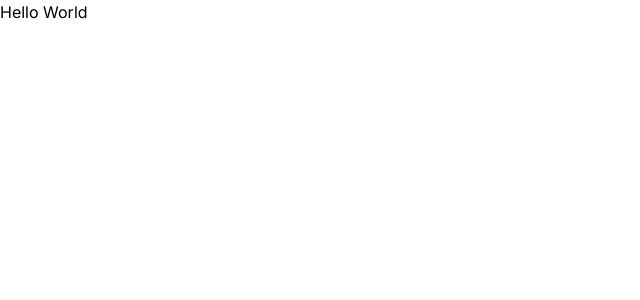
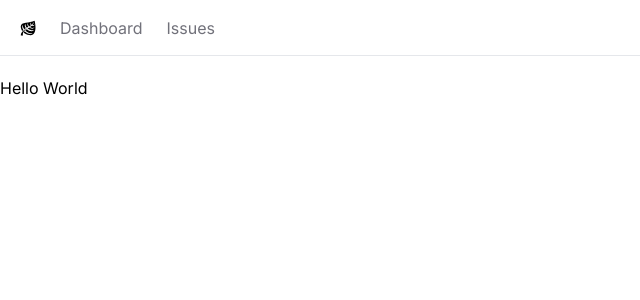
Before and after one commit to Kiwi-223/nextjs-part2, a Next.js app: page / in a window 1280 px wide. Shown: the top 300 px of the page, without its empty margins (0-640 px from the left). Built offline with nearby package versions, Linux system fonts and the light colour scheme.

Commit message:
Built NavBar

```diff
--- /dev/null
+++ b/app/NavBar.tsx
@@ -0,0 +1,25 @@
+import Link from "next/link";
+import React from "react";
+import { GiLindenLeaf } from "react-icons/gi";
+
+const NavBar = () => {
+  const links = [
+    {lable: 'Dashboard', href: "/"},
+    {lable: 'Issues', href: "/issues"}
+  ]
+
+  return (
+    <nav className="flex space-x-6 border-b mb-5 px-5 h-14 items-center">
+      <Link href="/"><GiLindenLeaf/></Link>
+      <ul className="flex space-x-6">
+        {links.map(link => <Link
+        key={link.href}
+        className="text-zinc-500 hover:text-zinc-800 transition-colors"
+        href={link.href}>{link.lable}</Link>)}
+
+      </ul>
+    </nav>
+  );
+};
+
+export default NavBar;
--- a/app/layout.tsx
+++ b/app/layout.tsx
@@ -1,22 +1,26 @@
-import './globals.css'
-import type { Metadata } from 'next'
-import { Inter } from 'next/font/google'
+import "./globals.css";
+import type { Metadata } from "next";
+import { Inter } from "next/font/google";
+import NavBar from "./NavBar";
 
-const inter = Inter({ subsets: ['latin'] })
+const inter = Inter({ subsets: ["latin"] });
 
 export const metadata: Metadata = {
-  title: 'Create Next App',
-  description: 'Generated by create next app',
-}
+  title: "Create Next App",
+  description: "Generated by create next app",
+};
 
 export default function RootLayout({
   children,
 }: {
-  children: React.ReactNode
+  children: React.ReactNode;
 }) {
   return (
     <html lang="en">
-      <body className={inter.className}>{children}</body>
+      <body className={inter.className}>
+        <NavBar />
+        <main>{children}</main>
+      </body>
     </html>
-  )
+  );
 }
--- a/app/page.tsx
+++ b/app/page.tsx
@@ -1,6 +1,3 @@
-
 export default function Home() {
-  return (
-    <div>Hello World</div>
-  )
+  return <div>Hello World</div>;
 }
--- a/package.json
+++ b/package.json
@@ -19,6 +19,7 @@
     "postcss": "8.4.38",
     "react": "18.3.1",
     "react-dom": "18.3.1",
+    "react-icons": "^5.2.1",
     "tailwindcss": "3.4.4",
     "typescript": "5.4.5"
   }
```
Also changed, not shown: 1 other file (tests, documents, lock files or other folders).
